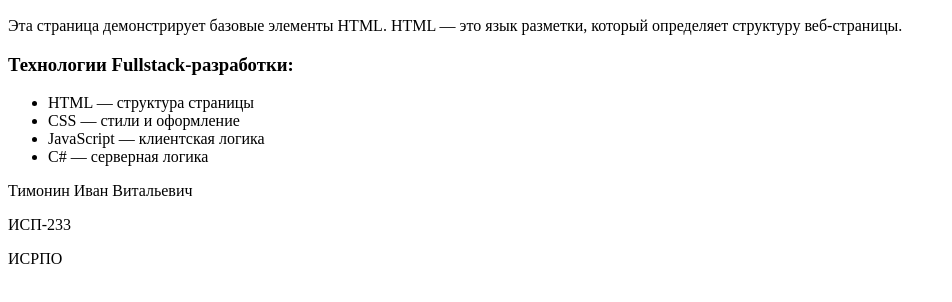
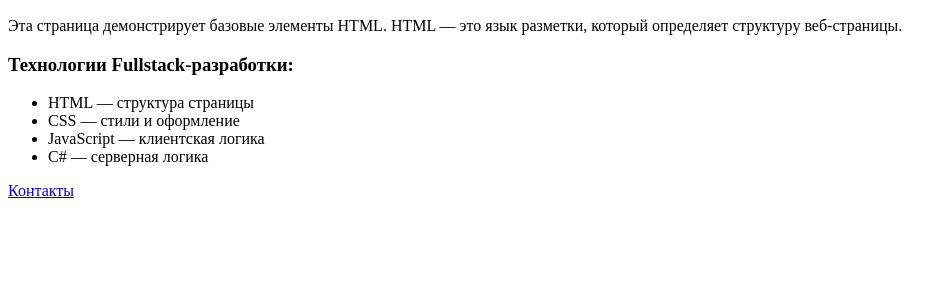
Before and after one commit to karasidnez/Lab1-Fullstack_Timonin, a plain HTML site: page frontend/index.html in a window 1280 px wide. Shown: the part 110-412 px from the top of the page, without its empty margins (0-952 px from the left). Drawn offline with Linux system fonts and the light colour scheme.

Commit message:
редактирование index.html

```diff
--- a/frontend/index.html
+++ b/frontend/index.html
@@ -15,10 +15,8 @@
         <li>JavaScript — клиентская логика</li>
         <li>C# — серверная логика</li>
     </ul>
-    <p>Тимонин Иван Витальевич</p>
-    <!-- <p>Тимонин Иван Витальевич</p> -->
-    <p>ИСП-233</p>
-    <p>ИСРПО</p>
+    <a href="contacts.html">Контакты</a>
+
 </body>
 
 </html>
```
Also changed, not shown: frontend/contacts.html (+1 -1 lines).
